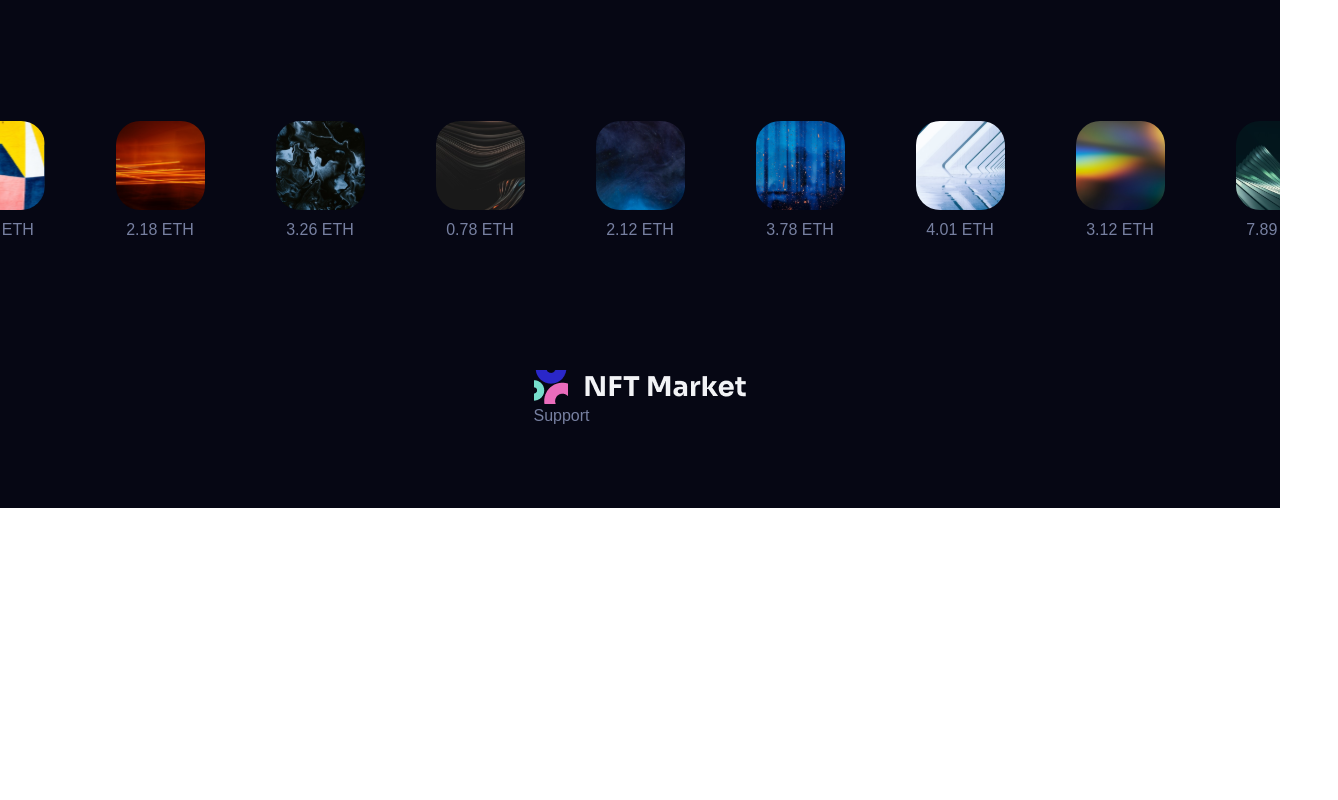
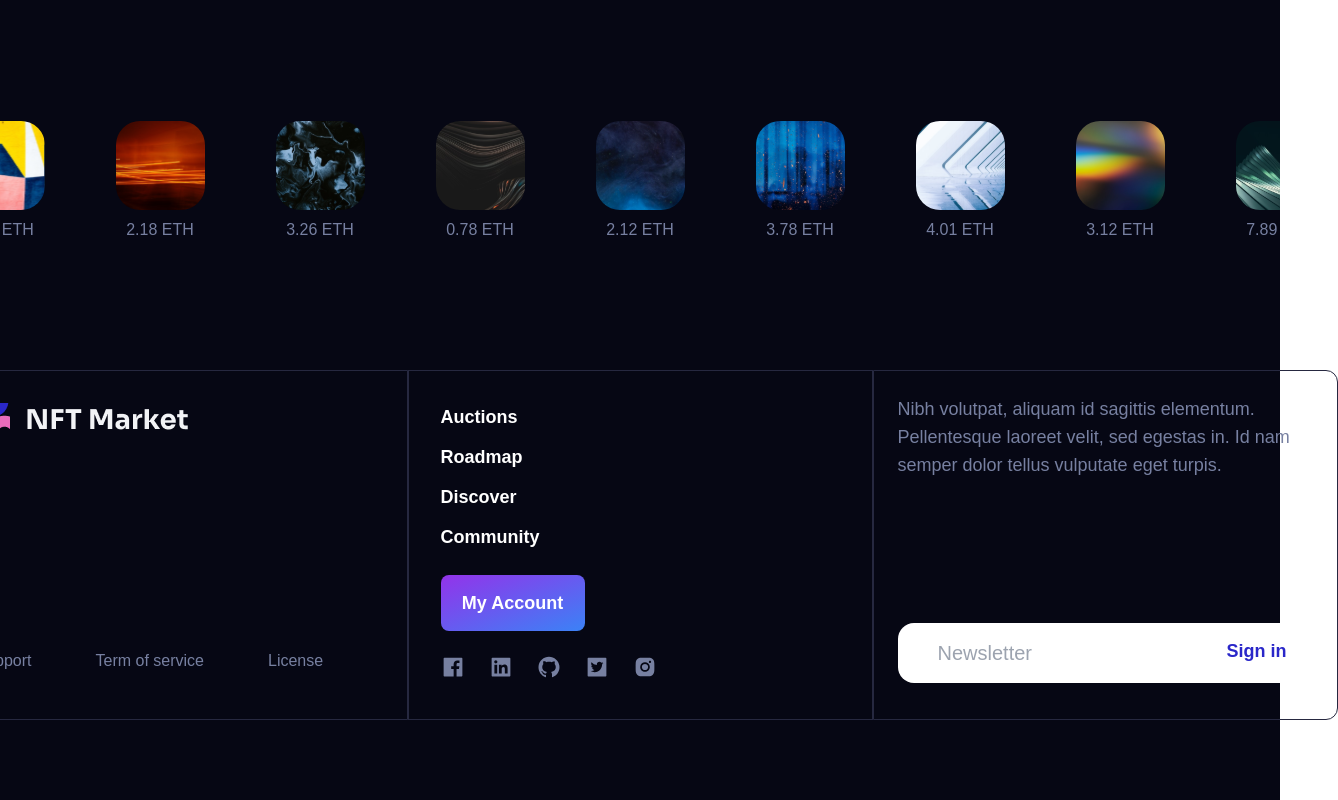
Before and after one commit to RH-Software-LTD/nft-market, a Next.js app: page / in a window 1280 px wide. Shown: the part 6702-7502 px from the top of the page, 1338 px wide, since content can reach past the window. Before the commit the page ends 7210 px from the top, so only its background shows below. Built offline with nearby package versions, Linux system fonts and the light colour scheme.

Commit message:
Footer done

```diff
--- a/components/Footer.js
+++ b/components/Footer.js
@@ -1,15 +1,57 @@
 import React from 'react'
+import {AiFillInstagram, AiFillFacebook,AiFillLinkedin, AiFillGithub, AiFillTwitterSquare} from 'react-icons/ai'
 
 const Footer = () => {
   return (
     <section className='mt-20 mb-20 flex flex-row justify-center'>
-        <div className=''>
-            <img src='logo.png' className='align-top' />
-            <div className='flex flex-row align-bottom'>
+        <div className='border-[1px] border-[rgb(38,40,64)] box-border h-[350px] w-[465px] rounded-l-xl p-8'>
+            <img src='logo.png' className='mb-[212px]' />
+            <div className='flex flex-row gap-16'>
                 <a className='text-base text-[#7780A1] text-center' href='#'>
                     Support
                 </a>
+                <a className='text-base text-[#7780A1] text-center' href='#'>
+                    Term of service
+                </a>
+                <a className='text-base text-[#7780A1] text-center' href='#'>
+                    License
+                </a>
             </div>
+        </div>
+        <div className='border-[1px] border-[rgb(38,40,64)] box-border h-[350px] w-[465px] p-8'>
+          <div className='flex flex-col space-y-3'>
+            <a href='#' className='text-white text-lg font-semibold'>
+              Auctions
+            </a>
+            <a href='#' className='text-white text-lg font-semibold'>
+              Roadmap
+            </a>
+            <a href='#' className='text-white text-lg font-semibold'>
+              Discover
+            </a>
+            <a href='#' className='text-white text-lg font-semibold'>
+              Community
+            </a>
+          </div>
+          <button type="button" className="text-white mt-6 h-14 w-36 bg-gradient-to-br from-purple-600 to-blue-500 focus:outline-none rounded-lg text-lg font-semibold px-5 py-2.5 text-center mr-2 mb-2">
+            My Account
+          </button>
+          <div id='social-icons' className='mt-4 gap-6 flex flex-row'>
+            <AiFillFacebook className='text-[#7780A1] h-6 w-6' />
+            <AiFillLinkedin className='text-[#7780A1] h-6 w-6' />
+            <AiFillGithub className='text-[#7780A1] h-6 w-6' />
+            <AiFillTwitterSquare className='text-[#7780A1] h-6 w-6' />
+            <AiFillInstagram className='text-[#7780A1] h-6 w-6' />
+          </div>
+        </div>
+        <div className='border-[1px] border-[rgb(38,40,64)] box-border h-[350px] w-[465px] rounded-r-xl p-6 flex flex-col space-y-36'>
+          <p className='text-[#7780A1] text-lg'>Nibh volutpat, aliquam id sagittis elementum. Pellentesque laoreet velit, sed egestas in. Id nam semper dolor tellus vulputate eget turpis.</p>
+          <form>
+            <div className="relative">
+                <input type="search" id="search" className="block p-4 pl-10 w-full text-xl text-[#7780A1] focus:outline-none bg-white rounded-2xl" placeholder="Newsletter" required/>
+                <button type="submit" className="text-[#2A27C9] absolute right-2.5 bottom-2.5 font-semibold rounded-lg text-lg px-4 py-2 ">Sign in</button>
+            </div>
+        </form>
         </div>
     </section>
   )
```
Also changed, not shown: 1 other file (tests, documents, lock files or other folders).
